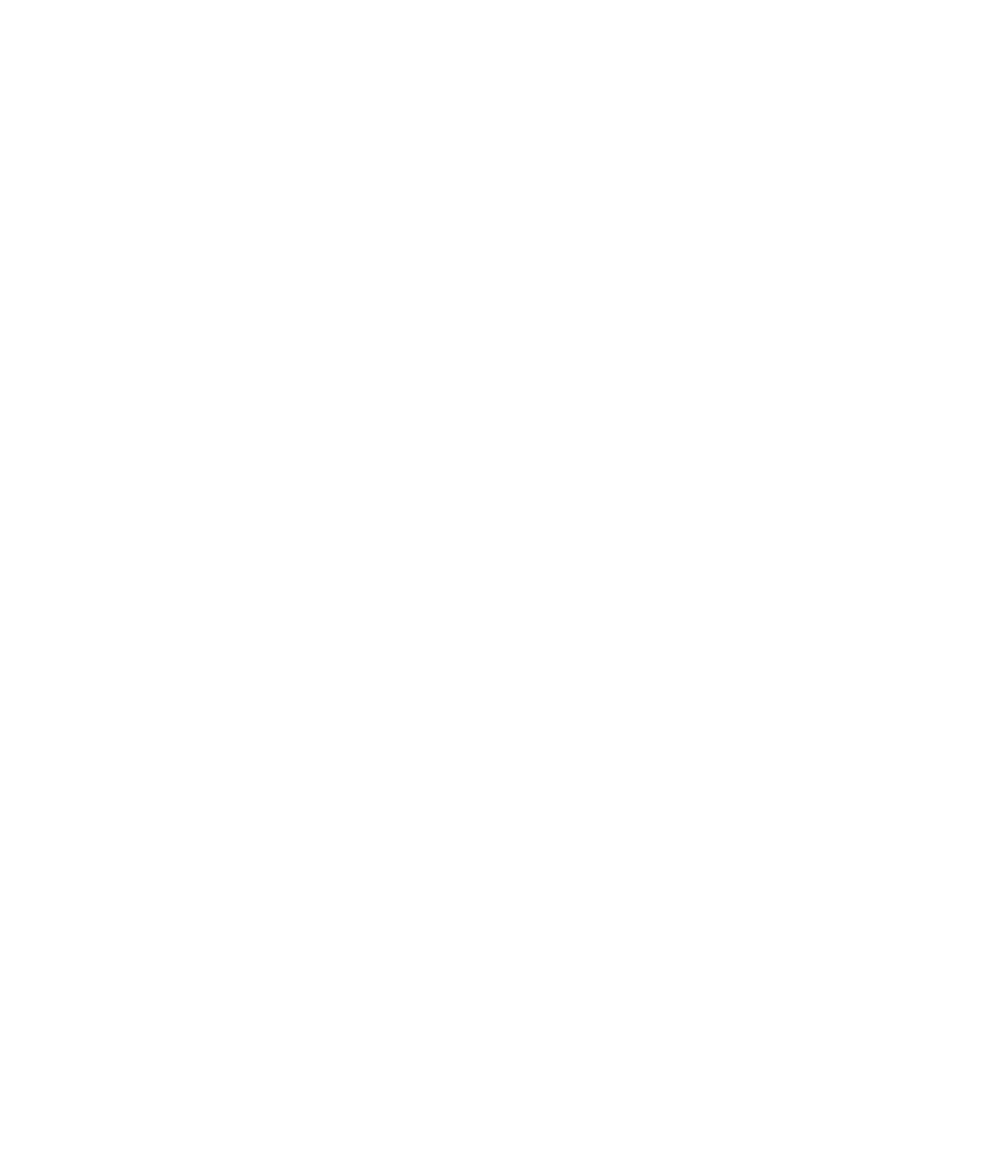
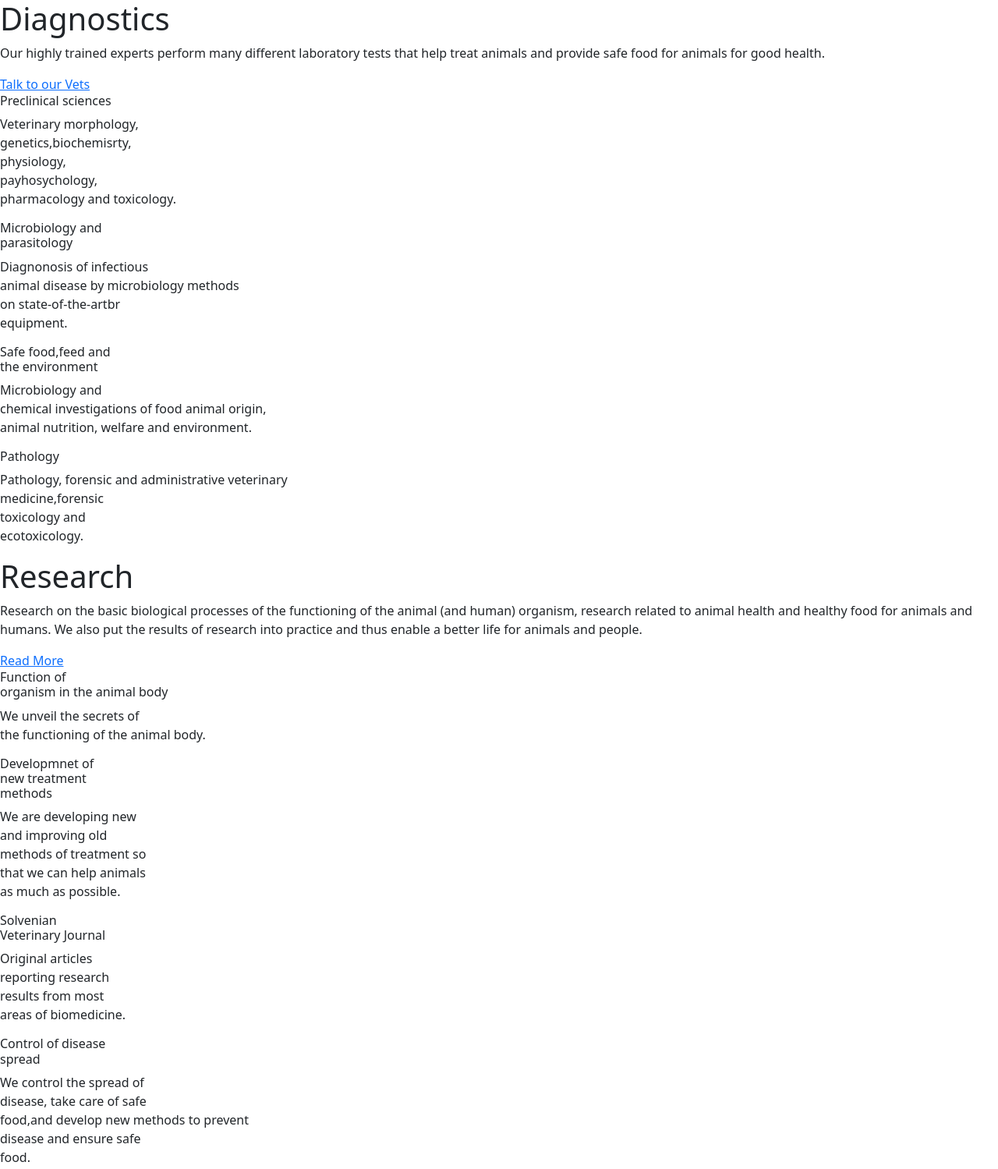
Before and after one commit to Samuel-Muriuki/Smart-Vet, a plain HTML site: page index.html in a window 1280 px wide. Shown: the whole page at 78% size. Before the commit the page ends 800 px from the top, so only its background shows below. Drawn offline with nearby package versions, Linux system fonts and the light colour scheme.

Commit message:
research and thediagnostics section

```diff
--- a/index.html
+++ b/index.html
@@ -13,8 +13,52 @@
 <section class="home"></section>
 <section class="aboutus"></section>
 <section class="services"></section>
-<section class="diagnostics"></section>
-<section class="research"></section>
+<section class="diagnostics">
+    <div class="diagnose">
+        <h1>Diagnostics</h1>
+        <p>Our highly trained experts perform many different laboratory tests that help treat animals and provide safe food for animals for good health.</p>
+        <a href="">Talk to our Vets</a>
+    <div class="text1">
+        <h6>Preclinical sciences</h6>
+        <p>Veterinary morphology,<br>genetics,biochemisrty,<br>physiology,<br>payhosychology,<br>pharmacology and toxicology.</p>
+    </div>
+    <div class="text2">
+        <h6>Microbiology and <br> parasitology</h6>
+        <p>Diagnonosis of infectious <br>animal disease by microbiology methods<br>on state-of-the-artbr <br>equipment.</p>
+    </div>
+    <div class="text3">
+        <h6>Safe food,feed and <br> the environment</h6>
+        <p>Microbiology and<br>chemical investigations of food animal origin,<br>animal nutrition, welfare and environment.</p>
+    </div>
+    <div class="text4">
+        <h6>Pathology</h6>
+        <p>Pathology, forensic and administrative veterinary<br>medicine,forensic<br>toxicology and <br>ecotoxicology.</p>
+    </div>
+    </div>
+</section>
+<section class="research">
+    <div class="search">
+        <h1>Research</h1>
+        <p>Research on the basic biological processes of the functioning of the animal (and human) organism, research related to animal health and healthy food for animals and humans. We also put the results of research into practice and thus enable a better life for animals and people.</p>
+        <a href="">Read More</a>
+    <div class="texta">
+        <h6>Function of <br> organism in the animal body</h6>
+        <p>We unveil the secrets of <br> the functioning of the animal body.</p>
+    </div>
+    <div class="textb">
+        <h6>Developmnet of <br>new treatment <br>methods</h6>
+        <p>We are developing new<br> and improving old<br> methods of treatment so<br>that we can help animals <br>as much as possible.</p>
+    </div>
+    <div class="textc">
+        <h6>Solvenian <br> Veterinary  Journal</h6>
+        <p>Original articles<br>reporting research<br>results from most <br>areas of biomedicine.</p>
+    </div>
+    <div class="textd">
+        <h6>Control of disease <br>spread</h6>
+        <p>We control the spread of <br>disease, take care of safe <br>food,and develop new methods to prevent <br>disease and ensure safe <br>food.</p>
+    </div>
+    </div>
+</section>
 <section class="contactus"></section>
 <section class="footer"></section>
 
```
